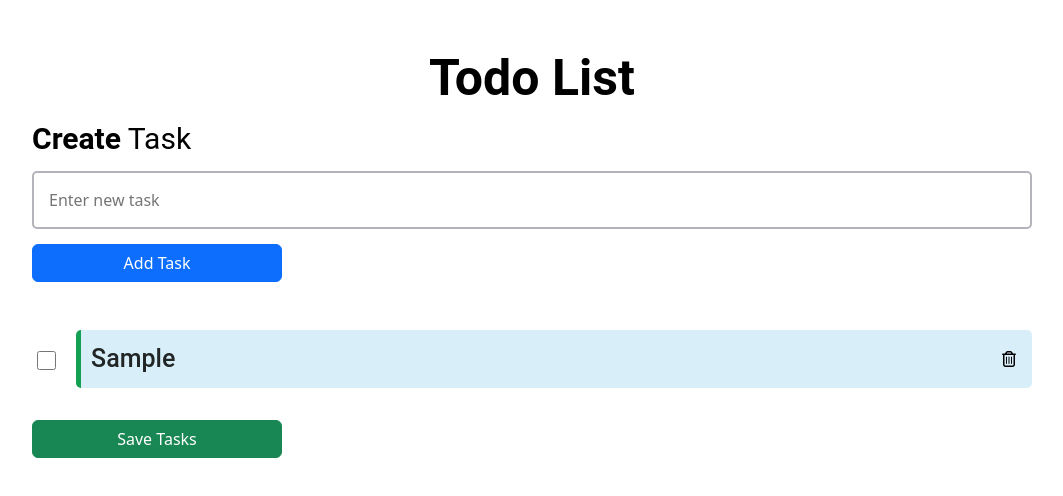
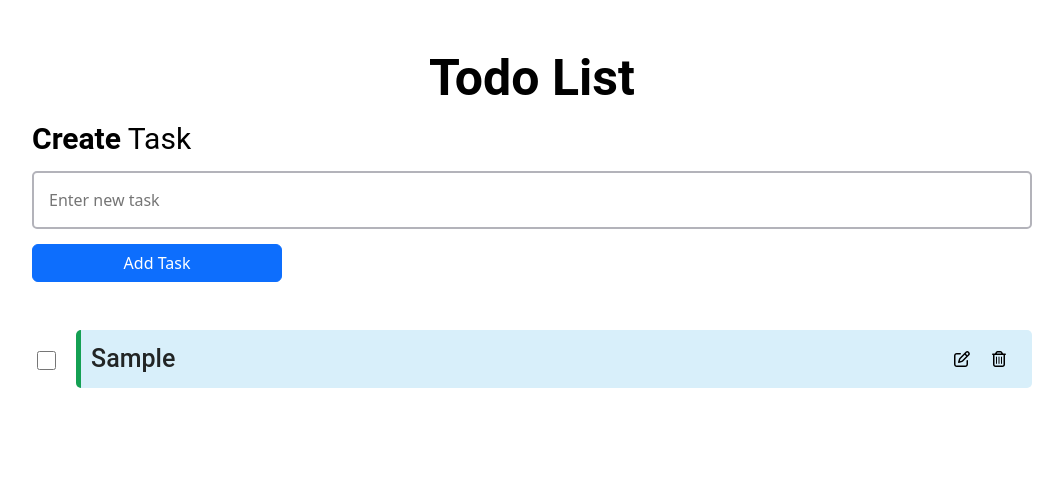
Before and after one commit to Kinsuksingh/todo-app, a React (Create React App) app: page / in a window 1280 px wide. Both pictures are taken after typing "Sample" into the empty fields and a click on the button "Add Task". Shown: the top 496 px of the page, without its empty margins (108-1171 px from the left). Built offline with nearby package versions, Linux system fonts and the light colour scheme.

Commit message:
Adding Edit Task features

```diff
--- a/src/App.css
+++ b/src/App.css
@@ -5,13 +5,3 @@
     font-size: 50px;
     font-weight: bold;
 }
-
-.list-style{
-    list-style: none;
-    max-width: 1000px;
-    padding: 0px;
-}
-
-.btn-section{
-    max-width: 1000px;
-}
--- a/src/App.js
+++ b/src/App.js
@@ -1,53 +1,40 @@
-import React from 'react';
-import TaskInput from './components/TaskInput';
+import TaskInput from './components/TaskInput'
 import TaskList from './components/TaskList'
-import './App.css';
+import {v4 as uuidV4} from 'uuid'
+import './App.css'
+import { useState } from 'react'
 
-class App extends React.Component {
-  state = {
-    tasks: [],
+const App = () => {
+  const [tasksList, setTasks] = useState([])
+  const addNewTask = (newTask) => {
+    const createNewTask = {
+      id: uuidV4(),
+      newTask,
+      status : false
+    }
+    setTasks([...tasksList, createNewTask])
+  }
+
+  const removeTask = (taskId) => {
+    setTasks(tasksList.filter((task) => task.id !== taskId));
   };
 
-  addTask = (newTask) => {
-    this.setState((prevState) => ({
-      tasks: [...prevState.tasks, { id: Date.now(), text: newTask, completed: false }],
-    }));
-  };
-
-  removeTask = (taskId) => {
-    const { tasks } = this.state;
-    const updatedTasks = tasks.filter((task) => task.id !== taskId);
-    this.setState({ tasks: updatedTasks });
-  };
-
-  toggleTaskStatus = (taskId) => {
-    const { tasks } = this.state;
-    const updatedTasks = tasks.map((task) => {
-      return task.id===taskId? {...task, completed: !task.completed} : task
-    });
-    this.setState({ tasks: updatedTasks });
+  const changeTaskStatus = (taskId) => {
+    setTasks(tasksList.map((task) => task.id === taskId ? {...task, status: !task.status} : task))
   }
 
-  render() {
-    const {tasks} = this.state
-    return (
-      <div className="d-flex flex-column align-items-center p-5">
-        <h1 className="main-heading">Todo List</h1>
-        <div className="d-flex flex-column align-items-center w-100">
-          <TaskInput onAddTask={this.addTask} />
-          <ul className='list-style mt-5 w-100'>
-            {tasks.map((task)=> <TaskList key={task.id} taskDetails={task} removeTask={this.removeTask} toggleTaskStatus={this.toggleTaskStatus}/>)}
-          </ul>
-        </div>
-        {
-        tasks.length>0 &&
-        <div className='w-100 btn-section' >
-          <button type="button" className="btn btn-success w-25">Save Tasks</button>
-        </div>
-        }
-      </div>
-    );
+  const editTask = (taskId, updateValue='') => {
+    setTasks(tasksList.map((task) => task.id === taskId ? {...task, newTask:updateValue} : task))
   }
+
+  return(
+    <div className='d-flex flex-column align-items-center p-5'>
+      <h1 className="main-heading">Todo List</h1>
+      <TaskInput onAddTask={addNewTask}/>
+      <TaskList tasksList={tasksList} onRemoveTask={removeTask} onChangeTaskStatus={changeTaskStatus} onEditTask={editTask}/>
+    </div>
+  )
 }
 
-export default App;
+
+export default App
--- a/src/components/TaskInput/index.js
+++ b/src/components/TaskInput/index.js
@@ -1,27 +1,23 @@
-import {Component} from 'react';
-import './index.css'; // Import your custom CSS file (optional)
+import { useState } from 'react'
+import './index.css'
 
-class TaskInput extends Component {
-    state = {
-        newTask: '',
-    }
+const TaskInput = (props) => {
+    const {onAddTask} = props
+    const [newTask, createNewTask] = useState('')
 
-    handleSubmit = (event) => {
-        event.preventDefault();
-        const { newTask } = this.state;
-        const { onAddTask } = this.props;
+    const handleSubmit = (event) => {
+        event.preventDefault()
         if (newTask.trim()) {
-            onAddTask(newTask);
-            this.setState({ newTask: '' });
+            onAddTask(newTask)
         } else {
             alert("Enter Valid Text");
         }
-    };
+        createNewTask('')
+    }
 
-    render() {
-        const { newTask } = this.state;
-        return (
-            <form className="d-flex flex-column form-style w-100" onSubmit={this.handleSubmit}>
+
+    return(
+        <form className="d-flex flex-column form-style w-100" onSubmit={handleSubmit}>
             <label className="label-style" htmlFor="create-task">
                 <span className="st">Create</span> Task
             </label>
@@ -31,12 +27,11 @@ class TaskInput extends Component {
                 type="text"
                 placeholder="Enter new task"
                 value={newTask}
-                    onChange={(e) => this.setState({ newTask: e.target.value })}
+                onChange={(e) => createNewTask(e.target.value)}
             />
             <button type="submit" className="btn btn-primary w-25">Add Task</button>
         </form>
-        );
-    }
+    )
 }
 
-export default TaskInput;
+export default TaskInput
--- a/src/components/TaskList/index.css
+++ b/src/components/TaskList/index.css
@@ -1,3 +1,10 @@
+.list-style{
+    list-style: none;
+    padding: 0px;
+    max-width: 1000px;
+}
+
+
 .input-st{
     margin: 3px 20px 0px 5px;
     width: 20px;
@@ -23,4 +30,24 @@
     border: none;
     background-color: transparent;
     outline: none !important;
+    margin-right: 10px;
 }
+
+.edit-input {
+    background-color: transparent;
+    border-radius: 5px;
+    font-size: 25px;
+    border: solid;
+    border-width: 0px 0px 2px 0px;
+    outline: none;
+    animation: blink 0.9s infinite alternate;
+}
+
+@keyframes blink {
+    from, to {
+        border-color:#0b75f0; /* Example border color */
+    }
+    50% {
+        border-color: transparent;
+    }
+}
--- a/src/components/TaskList/index.js
+++ b/src/components/TaskList/index.js
@@ -1,24 +1,58 @@
+import { useState } from 'react';
 import { FontAwesomeIcon } from '@fortawesome/react-fontawesome';
-import { faTrashCan } from '@fortawesome/free-regular-svg-icons';
+import { faTrashCan, faEdit } from '@fortawesome/free-regular-svg-icons';
 import './index.css'
 
 const TaskList = (props) => {
-    const {taskDetails, removeTask, toggleTaskStatus} = props
-    const {id, text, completed} = taskDetails
-    const deleteTask = () => {
-        removeTask(id)
+    const {tasksList, onRemoveTask, onChangeTaskStatus, onEditTask} = props
+    const [isEditingTask, setIsEditingTask] = useState({ id: null, text: '' }); // State for editing
+    const handleEditingClick = (taskId, taskText) => {
+        setIsEditingTask({id:taskId, text:taskText})
     }
-    const markComplete = () => {
-        toggleTaskStatus(id)
+
+    const handleEditChange = (event) => {
+        setIsEditingTask((prevState) => ({...prevState, text: event.target.value}))
     }
+
+    const handleSaveTask = (taskId) => {
+        onEditTask(taskId, isEditingTask.text)
+        setIsEditingTask({id:null, text:''})
+    }
+
     return(
-        <li className='d-flex mb-3'>
-            <input onClick={markComplete} className='input-st' type="checkbox" />
-            <div className='d-flex justify-content-between align-items-center w-100 task-style' >
-                {completed ? <p className='mb-0 task'><s>{text}</s></p> : <p className='mb-0 task'>{text}</p>}
-                <button className='custom-btn' onClick={deleteTask} ><FontAwesomeIcon icon={faTrashCan} /></button>
-            </div>
-        </li>
+        <ul className='mt-5 list-style w-100'>
+            {
+                tasksList.map((task) => (
+                    <li key={task.id} className='d-flex mb-3'>
+                        <input className='input-st' type="checkbox" onClick={()=> onChangeTaskStatus(task.id)}/>
+                        <div className='d-flex justify-content-between align-items-center w-100 task-style' >
+                            {
+                                task.status ?
+                                <p className='mb-0 task'><s>{task.newTask}</s></p> :
+                                <div>
+                                    {
+                                        isEditingTask.id===task.id ?
+                                        <input
+                                            className='edit-input'
+                                            type="text"
+                                            value={isEditingTask.text}
+                                            onChange={handleEditChange}
+                                            onBlur={() => handleSaveTask(task.id)} // Save on blur
+                                        /> :
+                                        <p id='editing' className='mb-0 task'>{task.newTask}</p>
+                                    }
+                                </div>
+                            }
+                            <div>
+                                <button className='custom-btn' disabled={isEditingTask.id===task.id || task.status} onClick={()=> handleEditingClick(task.id, task.newTask)}><FontAwesomeIcon icon={faEdit} /></button>
+                                <button className='custom-btn' onClick={() => onRemoveTask(task.id)}><FontAwesomeIcon icon={faTrashCan} /></button>
+                            </div>
+                        </div>
+                    </li>
+                ))
+            }
+        </ul>
+
     )
 }
 
```
Lines whose indentation alone changed are shown as unchanged.
